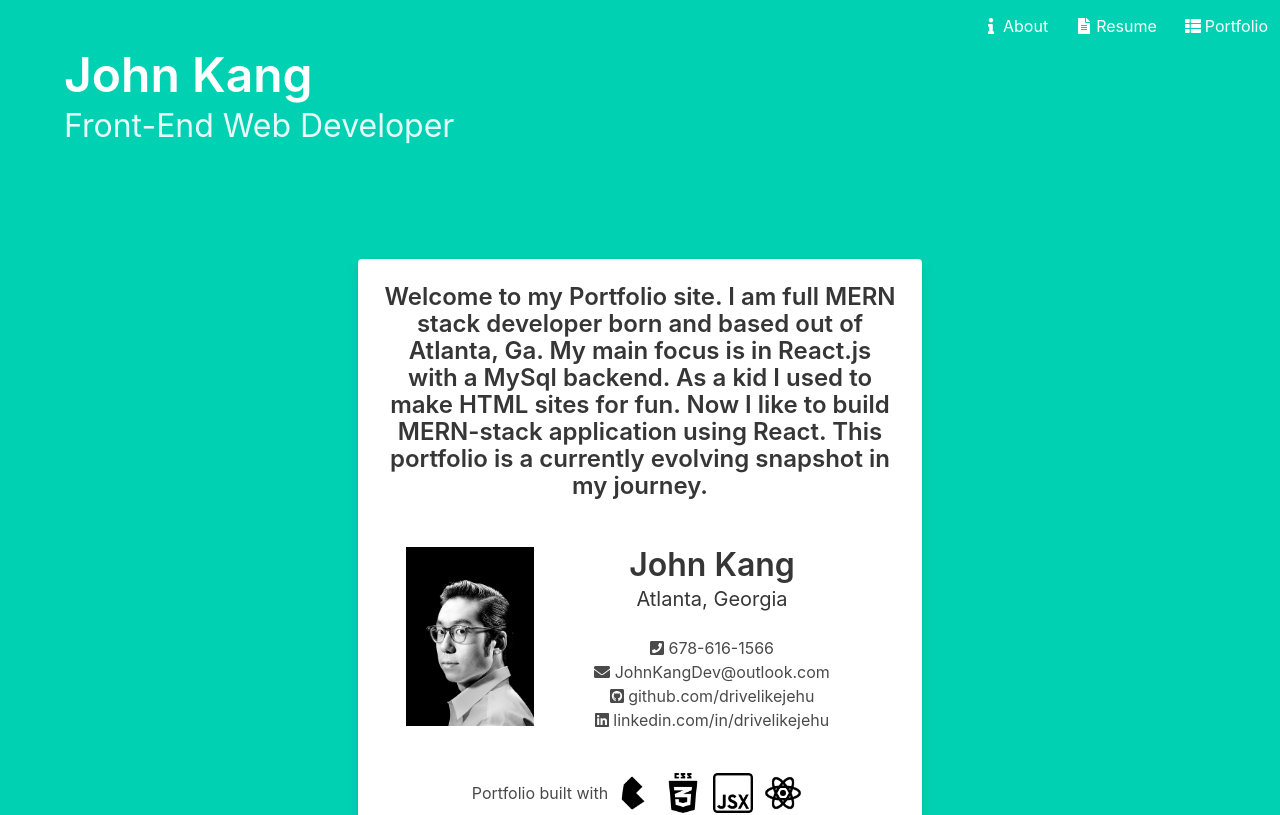
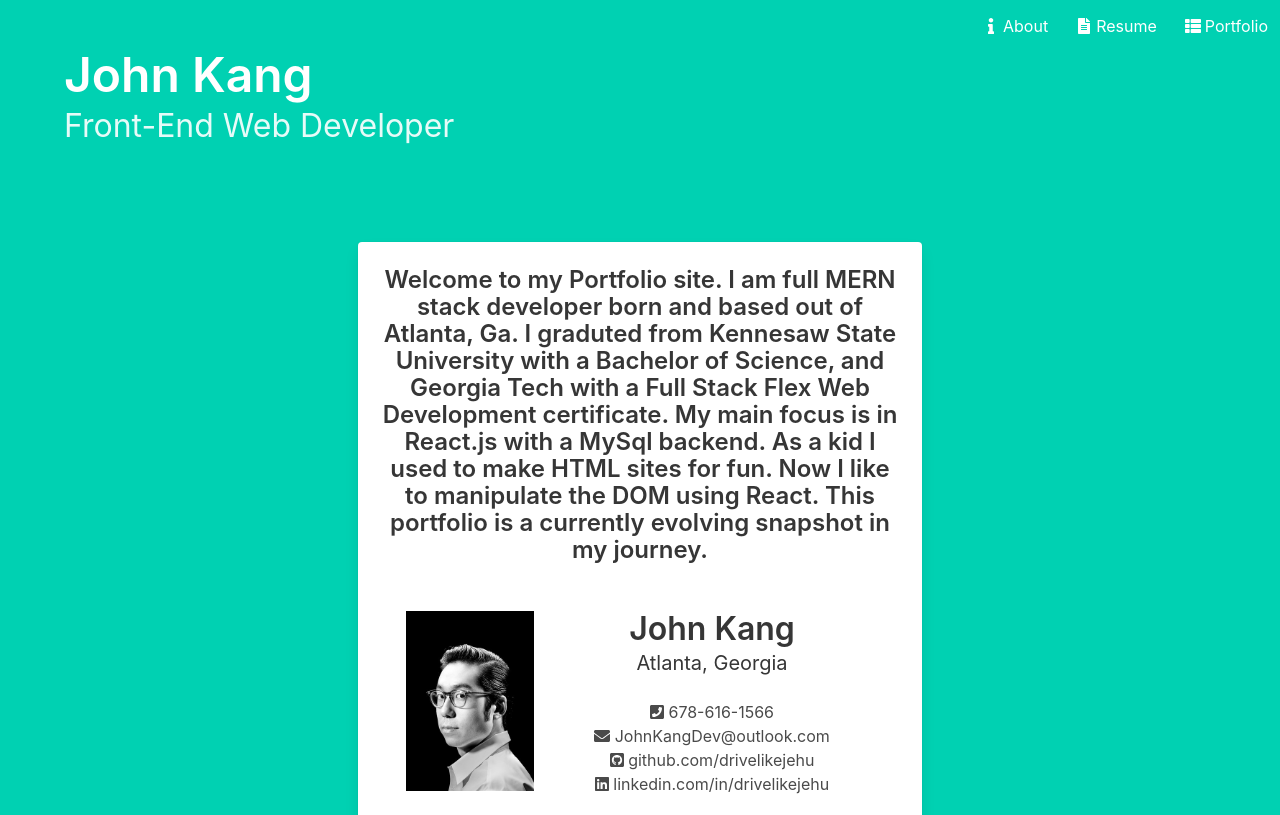
Before and after one commit to drivelikejehu/jkang-portfolio, a React (Create React App) app in the folder client/: page / in a window 1280 px wide. Shown: the top 815 px of the page. Built offline with nearby package versions, Linux system fonts and the light colour scheme.

Commit message:
fixed typos and content

```diff
--- a/client/src/containers/About.jsx
+++ b/client/src/containers/About.jsx
@@ -20,11 +20,14 @@ const About = () => {
                     <div className="card-content">
                       <p className="title is-size-4 has-text-dark has-text-centered">
                         Welcome to my Portfolio site. I am full MERN stack
-                        developer born and based out of Atlanta, Ga. My main
-                        focus is in React.js with a MySql backend. As a kid I
-                        used to make HTML sites for fun. Now I like to build
-                        MERN-stack application using React. This portfolio is a
-                        currently evolving snapshot in my journey.{" "}
+                        developer born and based out of Atlanta, Ga. I graduted
+                        from Kennesaw State University with a Bachelor of
+                        Science, and Georgia Tech with a Full Stack Flex Web
+                        Development certificate. My main focus is in React.js
+                        with a MySql backend. As a kid I used to make HTML sites
+                        for fun. Now I like to manipulate the DOM using React.
+                        This portfolio is a currently evolving snapshot in my
+                        journey.{" "}
                       </p>
                       <div className="card-content">
                         <div className="media">
```
